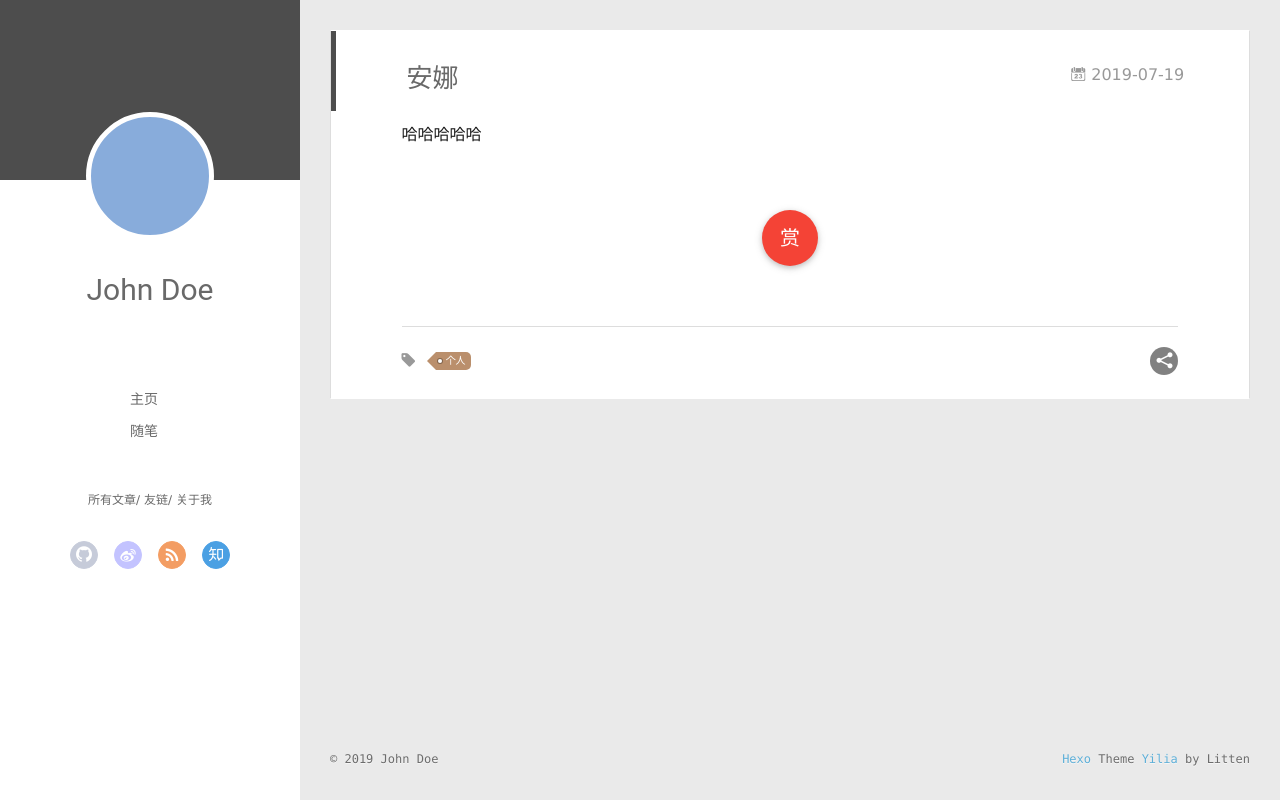
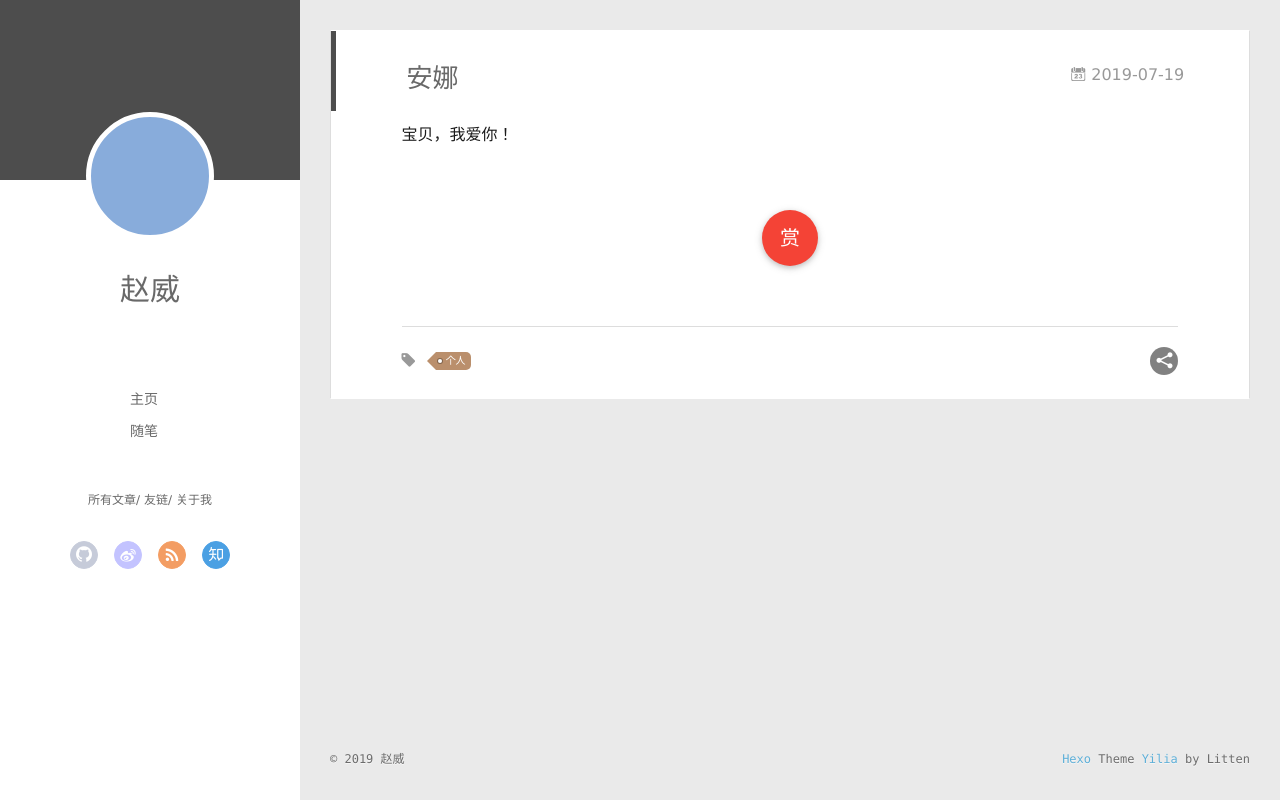
Before and after one commit to ww00426955/ww00426955.github.io, a plain HTML site: page 2019/07/19/安娜/index.html in a window 1280 px wide. Drawn offline with Linux system fonts and the light colour scheme; no server answers.

Commit message:
Site updated: 2019-07-19 11:56:00

```diff
--- a/2019/07/19/安娜/index.html
+++ b/2019/07/19/安娜/index.html
@@ -8,18 +8,18 @@
   <link rel="dns-prefetch" href="https://ww00426955.github.io">
   <title>安娜 | Hexo</title>
   <meta name="viewport" content="width=device-width, initial-scale=1, maximum-scale=1">
-  <meta name="description" content="哈哈哈哈哈">
+  <meta name="description" content="宝贝，我爱你！">
 <meta name="keywords" content="个人">
 <meta property="og:type" content="article">
 <meta property="og:title" content="安娜">
 <meta property="og:url" content="https://ww00426955.github.io/2019/07/19/安娜/index.html">
 <meta property="og:site_name" content="Hexo">
-<meta property="og:description" content="哈哈哈哈哈">
+<meta property="og:description" content="宝贝，我爱你！">
 <meta property="og:locale" content="default">
-<meta property="og:updated_time" content="2019-07-19T02:49:42.950Z">
+<meta property="og:updated_time" content="2019-07-19T03:52:15.321Z">
 <meta name="twitter:card" content="summary">
 <meta name="twitter:title" content="安娜">
-<meta name="twitter:description" content="哈哈哈哈哈">
+<meta name="twitter:description" content="宝贝，我爱你！">
 
     <link rel="alternative" href="/atom.xml" title="Hexo" type="application/atom+xml">
 
@@ -51,7 +51,7 @@
 			<img src="" class="js-avatar">
 		</a>
 		<hgroup>
-		  <h1 class="header-author"><a href="/">John Doe</a></h1>
+		  <h1 class="header-author"><a href="/">赵威</a></h1>
 		</hgroup>
 
 
@@ -109,7 +109,7 @@
 				<img src="" class="js-avatar">
 			</div>
 			<hgroup>
-			  <h1 class="header-author js-header-author">John Doe</h1>
+			  <h1 class="header-author js-header-author">赵威</h1>
 			</hgroup>
 
 
@@ -175,7 +175,7 @@
 
     <div class="article-entry" itemprop="articleBody">
 
-        <p>哈哈哈哈哈</p>
+        <p>宝贝，我爱你！</p>
 
 
 
@@ -315,7 +315,7 @@
   <div class="outer">
     <div id="footer-info">
     	<div class="footer-left">
-    		&copy; 2019 John Doe
+    		&copy; 2019 赵威
     	</div>
       	<div class="footer-right">
       		<a href="http://hexo.io/" target="_blank">Hexo</a>  Theme <a href="https://github.com/litten/hexo-theme-yilia" target="_blank">Yilia</a> by Litten
```
Also changed, not shown: archives/2019/07/index.html (+3 -3 lines), archives/2019/index.html (+3 -3 lines), archives/index.html (+3 -3 lines), index.html (+4 -4 lines), tags/个人/index.html (+3 -3 lines).
